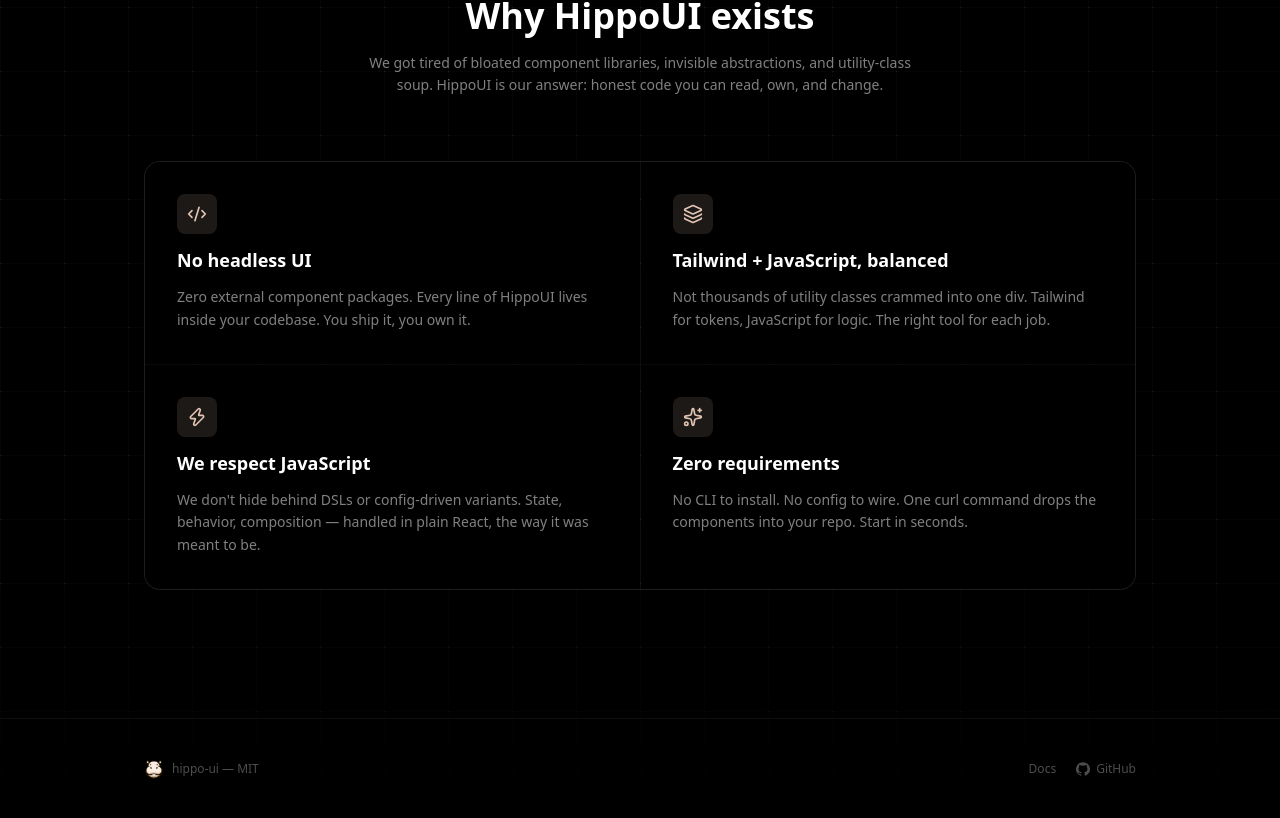
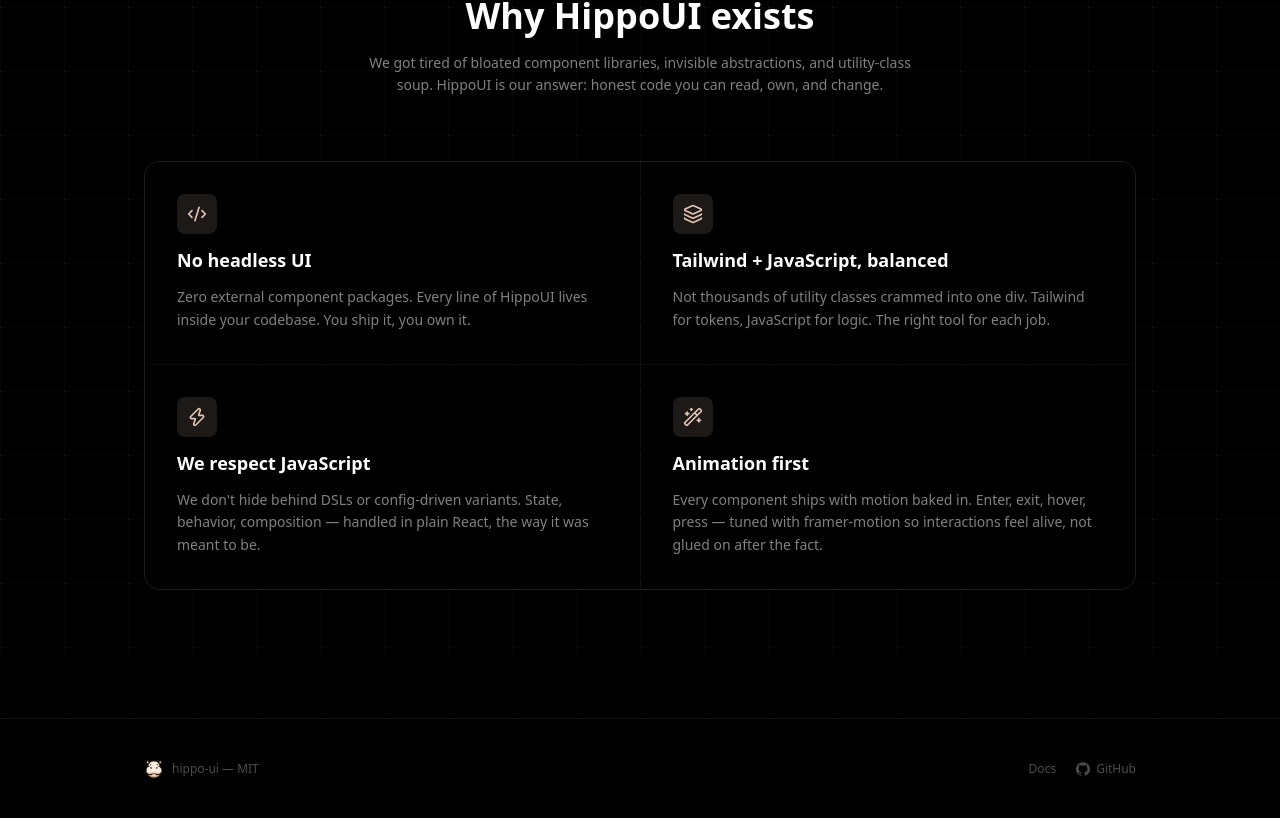
Before and after one commit to zahinafsar/hippo-ui, a Next.js app: page / in a window 1280 px wide. Shown: the part 825-1643 px from the top of the page. Built offline with nearby package versions, Linux system fonts and the light colour scheme.

Commit message:
Remove icon metadata from layout and update feature icon to Wand2 for animation emphasis

```diff
--- a/app/layout.tsx
+++ b/app/layout.tsx
@@ -11,11 +11,6 @@
 export const metadata: Metadata = {
   title: "hippo-ui — copy-paste React components",
   description: "Copy-paste React components. Tailwind tokens, framer-motion animations, zero dependencies you don't want.",
-  icons: {
-    icon: "/logo.png",
-    shortcut: "/logo.png",
-    apple: "/logo.png",
-  },
 };
 
 export default function RootLayout({ children }: { children: React.ReactNode }) {
--- a/app/page.tsx
+++ b/app/page.tsx
@@ -4,7 +4,7 @@
 import Image from "next/image";
 import logo from "@/public/logo.png";
 import { useEffect, useRef } from "react";
-import { ArrowRight, Sparkles, Zap, Layers, Code2 } from "lucide-react";
+import { ArrowRight, Zap, Layers, Code2, Wand2 } from "lucide-react";
 
 function GithubIcon({ className }: { className?: string }) {
   return (
@@ -101,9 +101,9 @@
     body: "We don't hide behind DSLs or config-driven variants. State, behavior, composition — handled in plain React, the way it was meant to be.",
   },
   {
-    icon: Sparkles,
-    title: "Zero requirements",
-    body: "No CLI to install. No config to wire. One curl command drops the components into your repo. Start in seconds.",
+    icon: Wand2,
+    title: "Animation first",
+    body: "Every component ships with motion baked in. Enter, exit, hover, press — tuned with framer-motion so interactions feel alive, not glued on after the fact.",
   },
 ];
 
```
